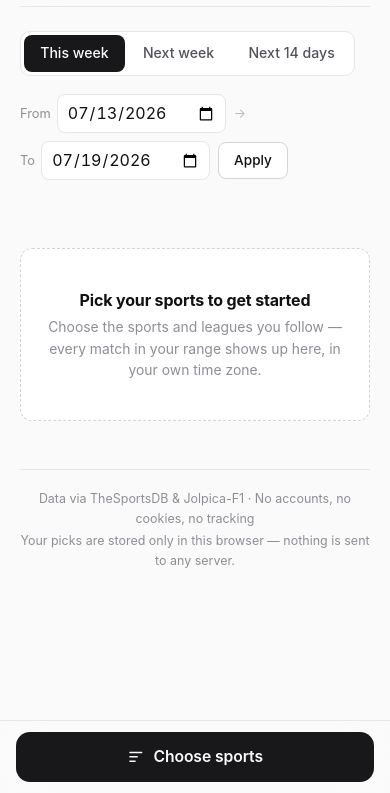
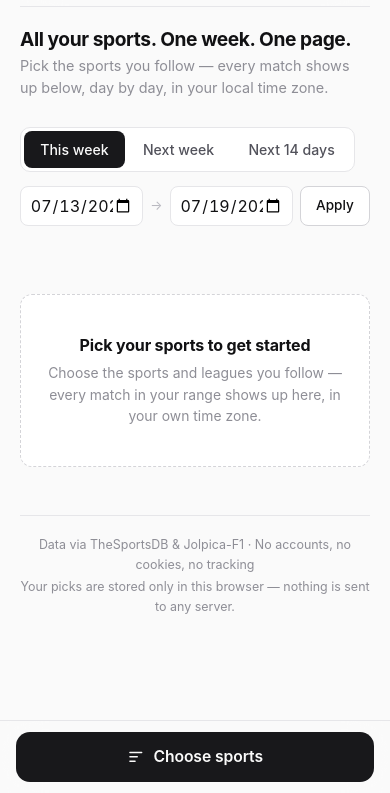
Before and after one commit to Nikunj-Vihar/SportsWeek, a website with bundled scripts: page public/index.html in a window 390 px wide. Shown: the part 51-844 px from the top of the page. Built offline with nearby package versions, Linux system fonts and the light colour scheme; no server answers.

Commit message:
Add intro tagline and align mobile date filter into one strip
A tagline block under the header ("All your sports. One week. One
page.") orients first-time users; the redundant header subtitle is
removed. On phones the From/To/Apply controls become a single
grid strip with equal heights instead of wrapping unevenly.

```diff
--- a/public/index.html
+++ b/public/index.html
@@ -27,7 +27,6 @@
         </svg>
         <div class="brand-text">
           <span class="brand-name">SportsWeek</span>
-          <span class="brand-tag">Your week in sport, one page</span>
         </div>
       </div>
       <div class="topbar-right">
@@ -38,6 +37,11 @@
         </button>
       </div>
     </header>
+
+    <section class="intro">
+      <p class="intro-tagline">All your sports. One week. One page.</p>
+      <p class="intro-sub">Pick the sports you follow — every match shows up below, day by day, in your local time zone.</p>
+    </section>
 
     <div class="layout">
       <aside class="sidebar">
@@ -56,9 +60,9 @@
             </div>
           </div>
           <div class="manual-range">
-            <label>From <input type="date" id="date-from"></label>
+            <label><span class="label-text">From</span> <input type="date" id="date-from" aria-label="From date"></label>
             <span class="range-arrow" aria-hidden="true">→</span>
-            <label>To <input type="date" id="date-to"></label>
+            <label><span class="label-text">To</span> <input type="date" id="date-to" aria-label="To date"></label>
             <button type="button" id="apply-range" class="apply-btn">Apply</button>
           </div>
         </section>
--- a/public/style.css
+++ b/public/style.css
@@ -145,14 +145,6 @@ button:active { transform: scale(0.97); }
   letter-spacing: -0.015em;
   white-space: nowrap;
 }
-.brand-tag {
-  font-size: 0.78rem;
-  color: var(--muted);
-  white-space: nowrap;
-  overflow: hidden;
-  text-overflow: ellipsis;
-}
-@media (max-width: 680px) { .brand-tag { display: none; } }
 
 .topbar-right { display: flex; align-items: center; gap: 0.5rem; flex-shrink: 0; }
 
@@ -188,6 +180,23 @@ button:active { transform: scale(0.97); }
 @media (prefers-color-scheme: dark) {
   :root:not([data-theme="light"]) .icon-sun { display: none; }
   :root:not([data-theme="light"]) .icon-moon { display: block; }
+}
+
+/* ---------- Intro (first-time orientation) ---------- */
+
+.intro { margin: 0 0 1.5rem; }
+.intro-tagline {
+  margin: 0 0 0.25rem;
+  font-size: clamp(1.2rem, 4.2vw, 1.5rem);
+  font-weight: 700;
+  letter-spacing: -0.022em;
+  line-height: 1.25;
+}
+.intro-sub {
+  margin: 0;
+  font-size: 0.9rem;
+  color: var(--muted);
+  max-width: 40rem;
 }
 
 /* ---------- Layout ---------- */
@@ -442,6 +451,29 @@ input[type="date"]:focus {
   transition: background 120ms ease, border-color 120ms ease, transform 120ms var(--ease-spring);
 }
 .apply-btn:hover { background: var(--surface-2); }
+
+/* On phones the date filter becomes one aligned strip:
+   [ from ] → [ to ] [Apply], all equal height, no wrapping. */
+@media (max-width: 900px) {
+  .controls { gap: 0.6rem; }
+  .manual-range {
+    display: grid;
+    grid-template-columns: minmax(0, 1fr) auto minmax(0, 1fr) auto;
+    align-items: stretch;
+    width: 100%;
+    gap: 0.45rem;
+    flex-wrap: nowrap;
+  }
+  .manual-range label { width: 100%; }
+  .manual-range .label-text { display: none; }
+  .manual-range input[type="date"] {
+    width: 100%;
+    min-height: 2.5rem;
+    text-align: center;
+  }
+  .range-arrow { align-self: center; }
+  .apply-btn { min-height: 2.5rem; }
+}
 
 /* ---------- Summary & notes ---------- */
 
```
